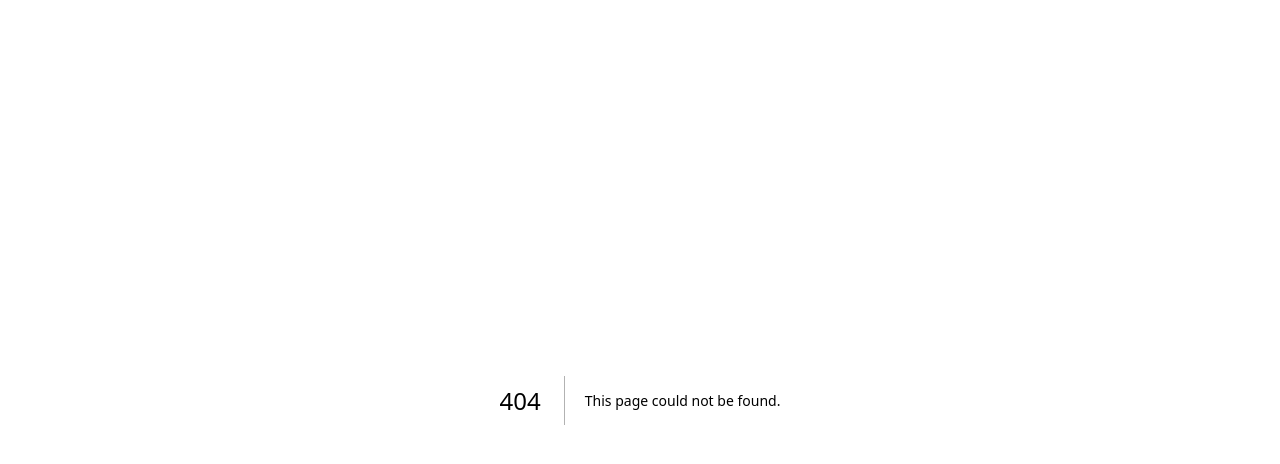
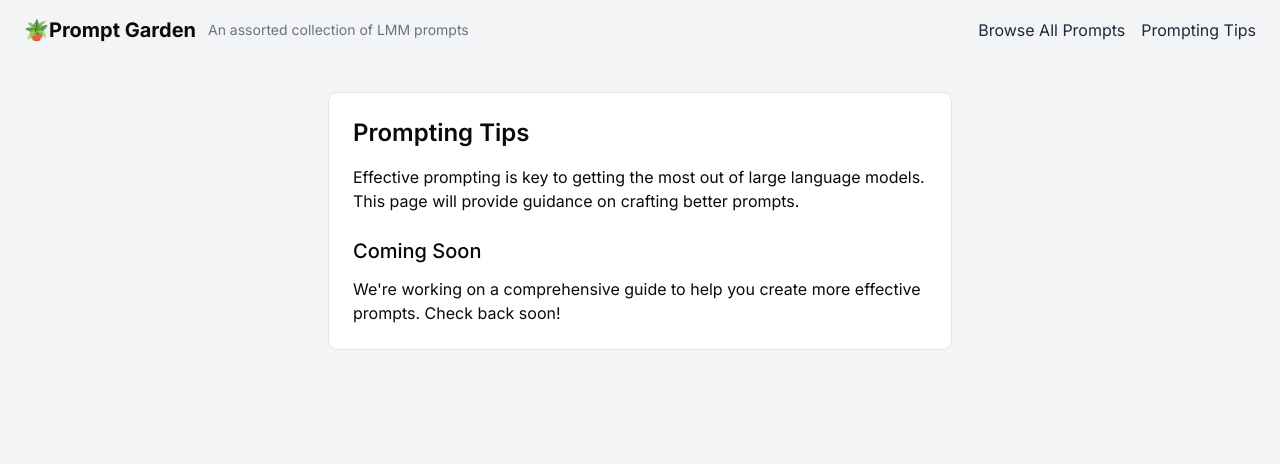
Before and after one commit to luismqueral/prompt-garden, a Next.js app: page /tips in a window 1280 px wide. Before the commit this address had no page. Shown: the top 464 px of the page. Built offline with nearby package versions, Linux system fonts and the light colour scheme.

Commit message:
Update header styling and add Prompting Tips page

```diff
--- a/app/page.tsx
+++ b/app/page.tsx
@@ -1166,27 +1166,25 @@ To create follow-up prompts that will display with circle indicators:
       {/* Main navigation - title on left, links on right - FULL WIDTH */}
       <div className="bg-transparent px-6 py-4 flex justify-between items-center w-full">
         <div className="flex items-center">
-          <Link href="/" className="font-bold text-xl hover:underline">🪴 Prompt Garden</Link>
-          <span className="text-gray-500 ml-3 text-sm hidden sm:inline">Your collection of AI prompts</span>
+          <Link href="/" className="flex items-center">
+            <span className="text-xl font-bold">🪴</span>
+            <span className="text-xl font-bold hover:underline">Prompt Garden</span>
+            <span className="text-gray-500 ml-3 text-sm hidden sm:inline">An assorted collection of LMM prompts</span>
+          </Link>
         </div>
         <div className="flex space-x-4 items-center">
+          <Link href="/" className="text-gray-800 hover:underline">
+            Browse All Prompts
+          </Link>
+          <Link href="/tips" className="text-gray-800 hover:underline">
+            Prompting Tips
+          </Link>
           <button
-            className={`px-3 py-1 text-sm transition-colors ${
-              activeView === "browse"
-                ? "text-blue-600 font-medium hover:underline"
-                : "text-gray-600 hover:text-gray-800 hover:underline"
-            }`}
-            onClick={() => setActiveView("browse")}
+            onClick={() => setActiveView("create")}
+            className="text-white bg-blue-600 hover:bg-blue-700 px-4 py-2 rounded-md text-sm font-medium"
           >
-            Browse All Prompts
+            + Add Prompt
           </button>
-          <Button
-            variant={activeView === "create" ? "default" : "outline"}
-            className="text-sm"
-            onClick={() => setActiveView("create")}
-          >
-            Add Prompt
-          </Button>
         </div>
       </div>
 
--- a/app/prompt/[id]/page.tsx
+++ b/app/prompt/[id]/page.tsx
@@ -634,10 +634,20 @@ export default function PromptDetailPage({ params }: { params: { id: string } })
       {/* Main navigation - transparent header bar */}
       <div className="bg-transparent px-6 py-4 flex justify-between items-center w-full">
         <div className="flex items-center">
-          <Link href="/" className="font-bold text-xl hover:underline">🪴 Prompt Garden</Link>
-          <span className="text-gray-500 ml-3 text-sm hidden sm:inline">Your collection of AI prompts</span>
+          <Link href="/" className="flex items-center">
+            <span className="text-xl font-bold">🪴</span>
+            <span className="text-xl font-bold hover:underline">Prompt Garden</span>
+            <span className="text-gray-500 ml-3 text-sm hidden sm:inline">An assorted collection of LMM prompts</span>
+          </Link>
         </div>
-        <div className="invisible">Back to Prompts</div> {/* Placeholder for balanced spacing */}
+        <div className="flex space-x-4 items-center">
+          <Link href="/" className="text-gray-800 hover:underline">
+            Browse All Prompts
+          </Link>
+          <Link href="/tips" className="text-gray-800 hover:underline">
+            Prompting Tips
+          </Link>
+        </div>
       </div>
 
       {/* Content area - LIMITED WIDTH */}
--- /dev/null
+++ b/app/tips/page.tsx
@@ -0,0 +1,48 @@
+"use client";
+
+import Link from "next/link";
+
+export default function PromptingTips() {
+  return (
+    <div className="min-h-screen flex flex-col bg-gray-100">
+      {/* Main navigation - transparent header bar */}
+      <div className="bg-transparent px-6 py-4 flex justify-between items-center w-full">
+        <div className="flex items-center">
+          <Link href="/" className="flex items-center">
+            <span className="text-xl font-bold">🪴</span>
+            <span className="text-xl font-bold hover:underline">Prompt Garden</span>
+            <span className="text-gray-500 ml-3 text-sm hidden sm:inline">An assorted collection of LMM prompts</span>
+          </Link>
+        </div>
+        <div className="flex space-x-4 items-center">
+          <Link href="/" className="text-gray-800 hover:underline">
+            Browse All Prompts
+          </Link>
+          <Link href="/tips" className="text-gray-800 hover:underline">
+            Prompting Tips
+          </Link>
+        </div>
+      </div>
+
+      {/* Content area - LIMITED WIDTH */}
+      <div className="px-6 py-8 flex-1 mx-auto max-w-2xl w-full">
+        <div className="bg-white rounded-lg border p-6">
+          <div className="mb-4">
+            <h1 className="text-2xl font-semibold">Prompting Tips</h1>
+          </div>
+
+          <div className="prose">
+            <p className="mb-4">
+              Effective prompting is key to getting the most out of large language models. This page will provide guidance on crafting better prompts.
+            </p>
+
+            <h2 className="text-xl font-medium mt-6 mb-3">Coming Soon</h2>
+            <p>
+              We're working on a comprehensive guide to help you create more effective prompts. Check back soon!
+            </p>
+          </div>
+        </div>
+      </div>
+    </div>
+  );
+}
```
